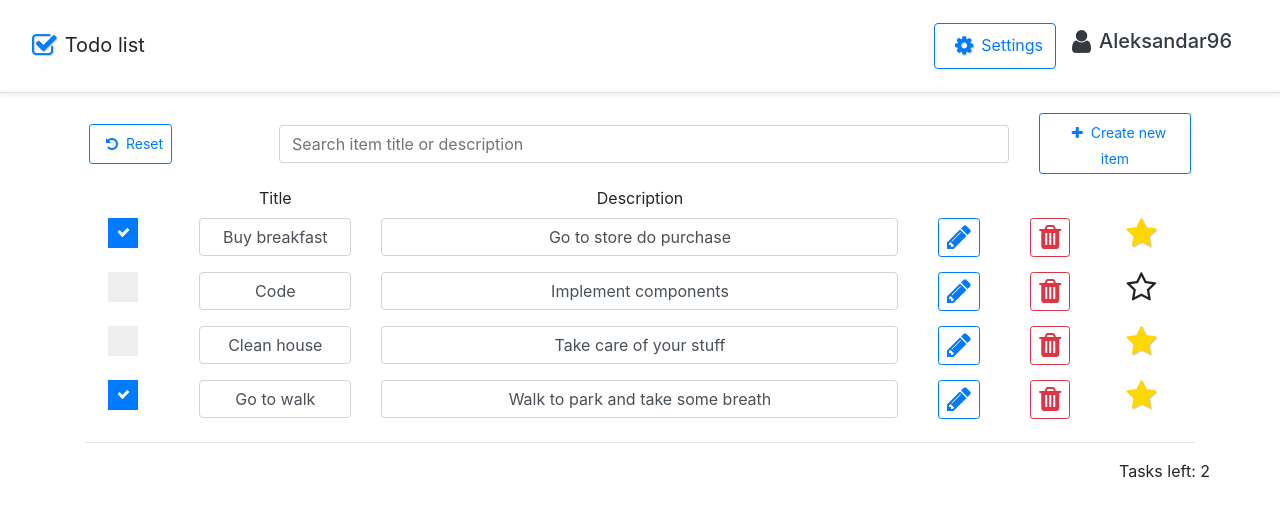
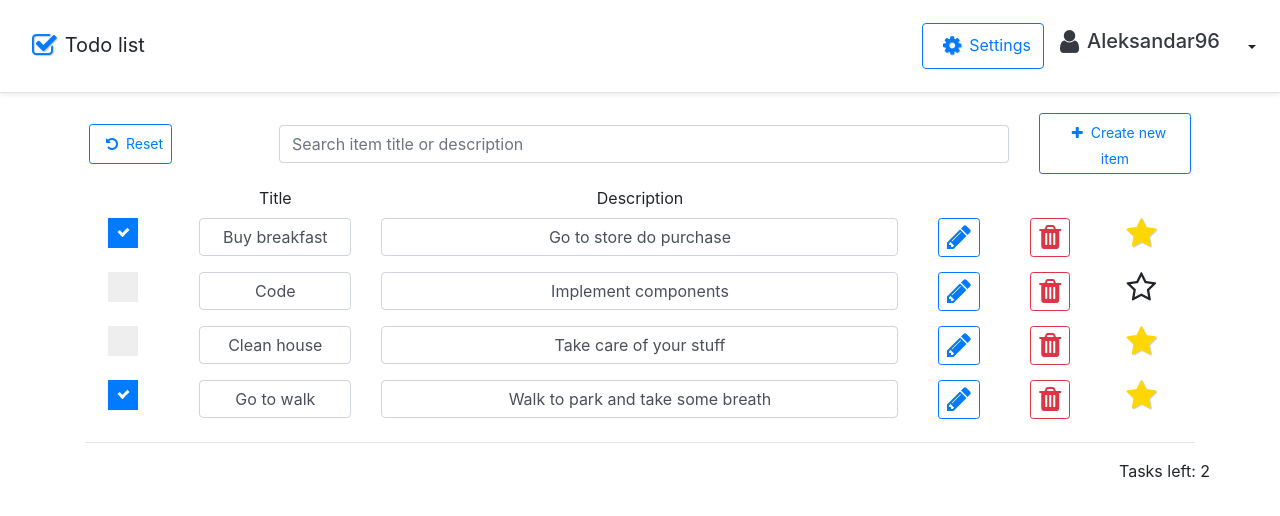
Before and after one commit to a-radosavljevic/Todo-List, a React (Create React App) app: page / in a window 1280 px wide. Shown: the top 516 px of the page. Built offline with nearby package versions, Linux system fonts and the light colour scheme.

Commit message:
Dropdown button for navbar - UNFINISHED

```diff
--- a/src/App.css
+++ b/src/App.css
@@ -123,3 +123,9 @@
   justify-content: center;
   align-items: center;
 }
+
+.button-without-border {
+  padding: 0 !important;
+  border: none !important;
+  background: none !important;
+}
--- a/src/components/navbar.jsx
+++ b/src/components/navbar.jsx
@@ -18,6 +18,23 @@ class NavBar extends Component {
             {this.props.userName}
           </h5>
         </nav>
+        <div className="dropdown">
+          <button
+            className="btn dropdown-toggle button-without-border"
+            type="button"
+            data-toggle="dropdown"
+          >
+            <span className="caret"></span>
+          </button>
+          <ul className="dropdown-menu">
+            <li>
+              <a href="#logout">Profile</a>
+            </li>
+            <li>
+              <a href="#logout">Log out</a>
+            </li>
+          </ul>
+        </div>
       </div>
     );
   }
```
Also changed, not shown: src/components/noPriviledges.jsx (added, +7 -0 lines), src/components/notFound.jsx (added, +7 -0 lines).
